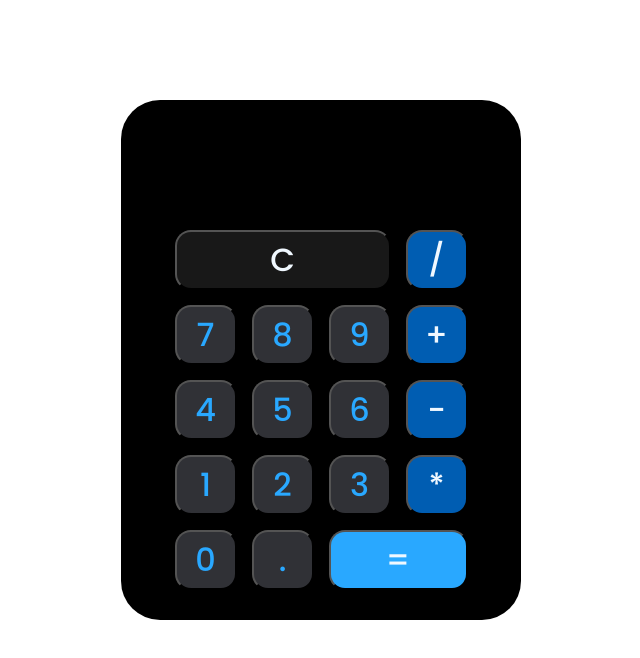
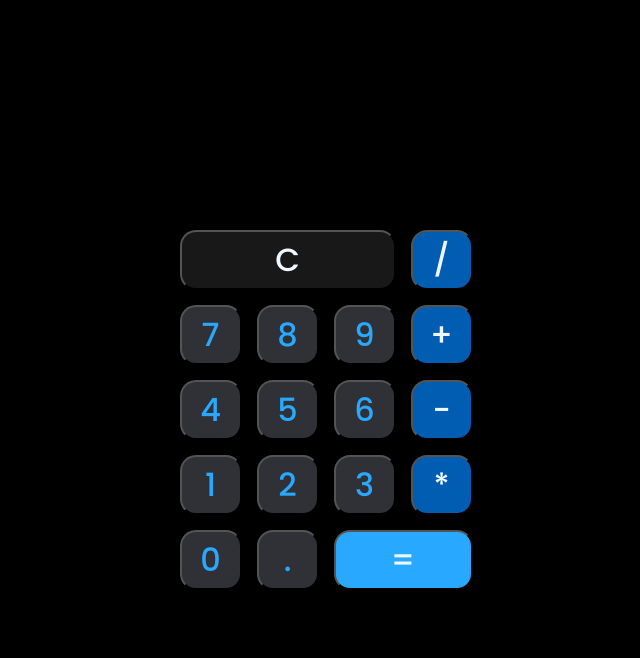
Before and after one commit to nazarveliy/simple-calculator, a plain HTML site: page index.html in a window 1280 px wide. Shown: the whole page, without its empty margins (319-959 px from the left). Drawn offline with Linux system fonts and the light colour scheme.

Commit message:
Update style.css

```diff
--- a/style.css
+++ b/style.css
@@ -7,14 +7,15 @@
 }
 body{
     display: flex;
-
+    padding-left: 10px;
     justify-content: center;
+    background-color: black;
 }
 .calculator{
     display: flex;
     flex-direction: column;
     align-items: center;
-    margin: 100px 10px 0px 10px;
+    margin-top: 100px;
 
 
     background-color: black;
```
